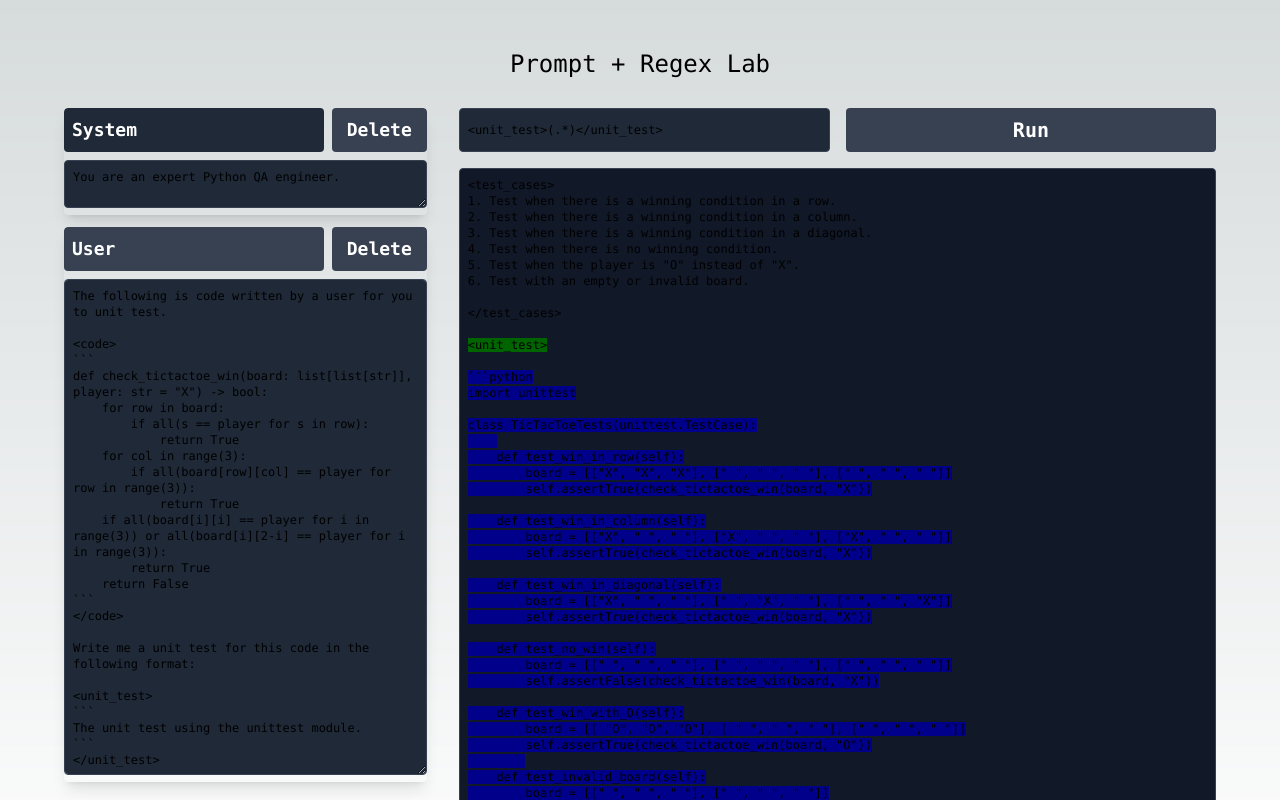
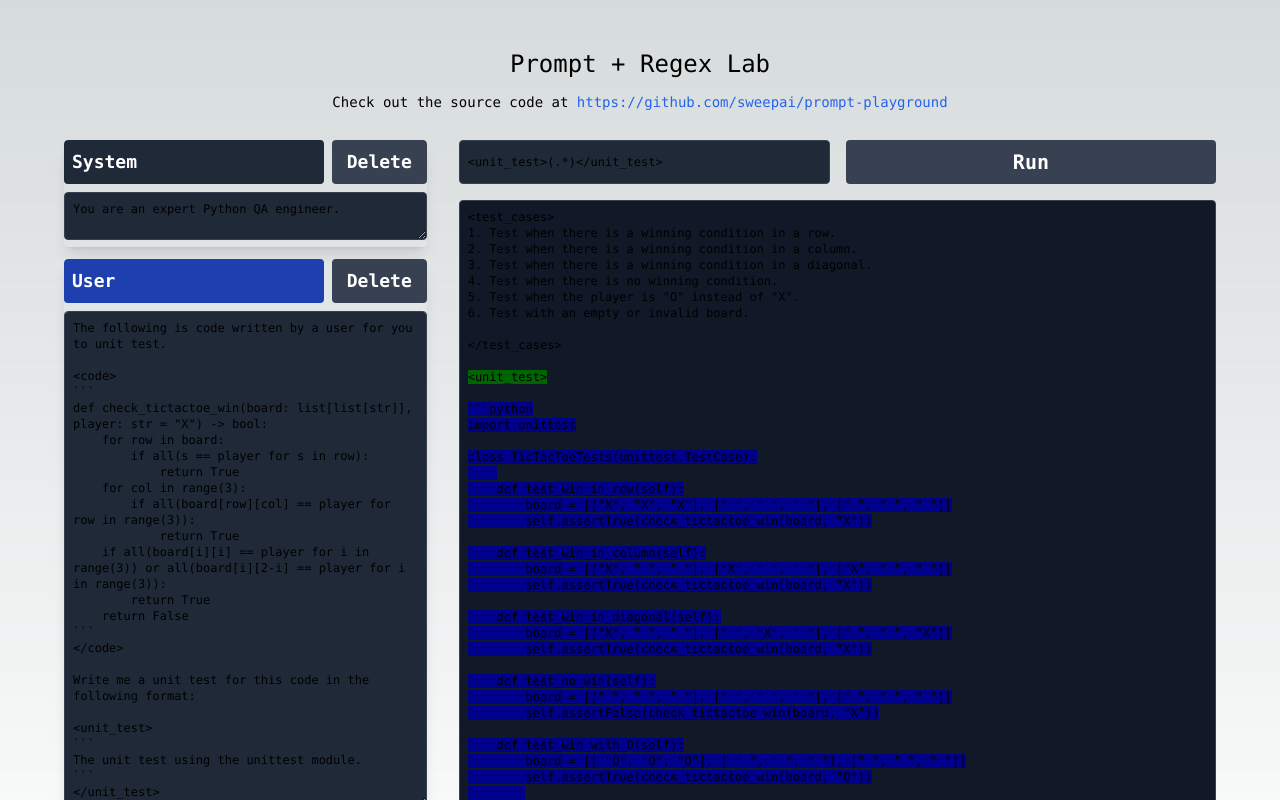
Before and after one commit to sweepai/prompt-lab, a Next.js app: page / in a window 1280 px wide. Shown: the top 800 px of the page. Built offline with nearby package versions, Linux system fonts and the light colour scheme.

Commit message:
Color bug

```diff
--- a/src/app/Message.tsx
+++ b/src/app/Message.tsx
@@ -78,7 +78,7 @@ const Message = ({
     <div className="rounded overflow-hidden shadow-lg font-mono mb-3">
       <div className="flex justify-between">
         <button
-          className={`font-bold text-lg mb-2 mr-2 bg-gray-700 hover:bg-gray-800 text-white p-2 rounded w-full text-left ${colorMapping[role]}`}
+          className={`font-bold text-lg mb-2 mr-2 text-white p-2 rounded w-full text-left ${colorMapping[role]}`}
           onClick={() => onChangeRole()}
         >
           {renderRole(role)}
--- a/src/app/RegexHighlighter.tsx
+++ b/src/app/RegexHighlighter.tsx
@@ -37,12 +37,9 @@ const RegexHighlighter: React.FC<RegexHighlighterProps> = ({ text, regex }) => {
             }
             search = text.search(regexToUse);
             if (search !== -1) {
-                console.log("found regex", regexToUse, "at", search)
                 break;
             }
         }
-        console.log("regexToUse", regexToUse)
-        console.log(search)
         if (search === -1) {
             return text
         }
--- a/src/app/page.tsx
+++ b/src/app/page.tsx
@@ -153,6 +153,7 @@ const Main = () => {
   return (
       <main className="flex min-h-screen flex-col items-center justify-between p-12 font-mono">
         <h1 className="text-2xl mb-3">Prompt + Regex Lab</h1>
+        <h2 className="text-sm mb-3">Check out the source code at <a className="text-blue-600" href="https://github.com/sweepai/prompt-playground">https://github.com/sweepai/prompt-playground</a></h2>
         <div className="h-screen w-full flex">
           <div className="w-1/3 p-4">
             {messages.map((message: MessageType) => (
```
